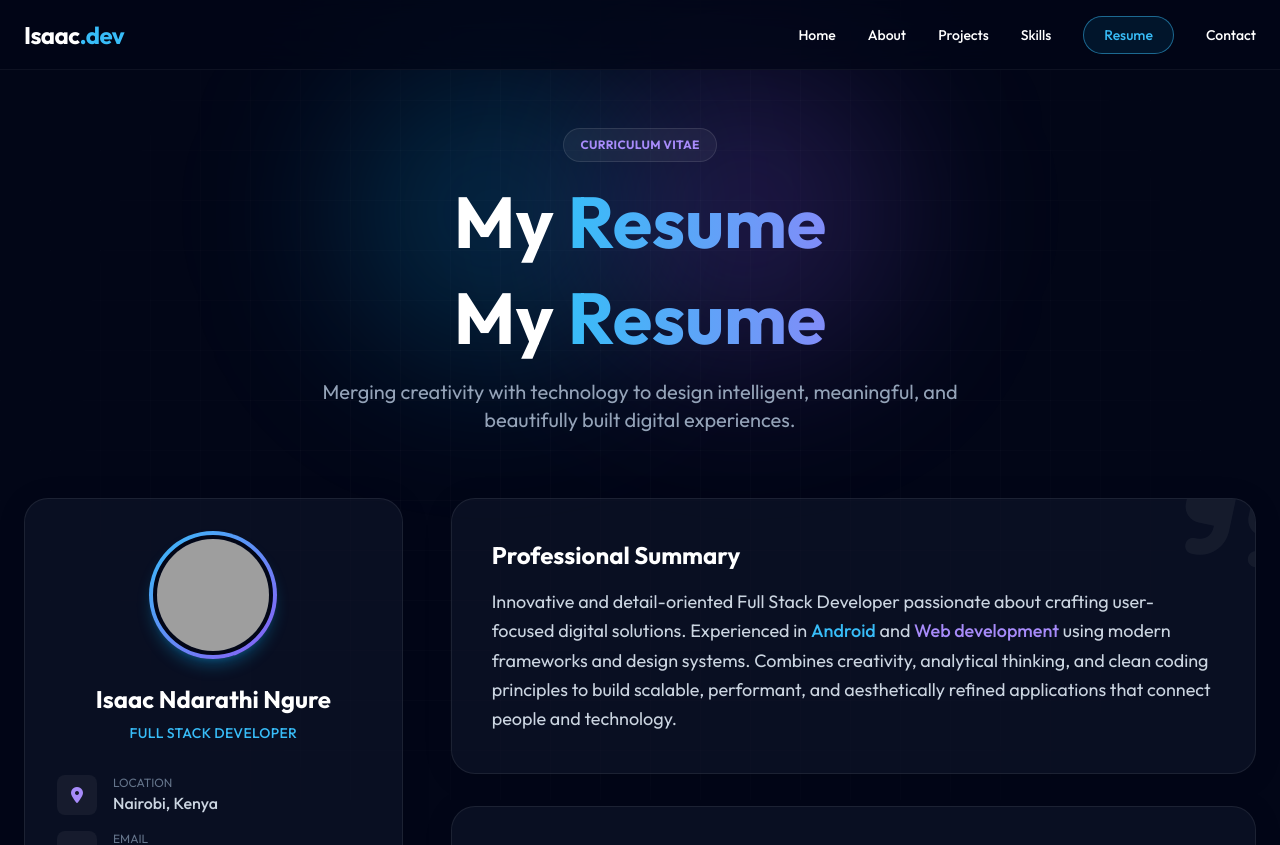
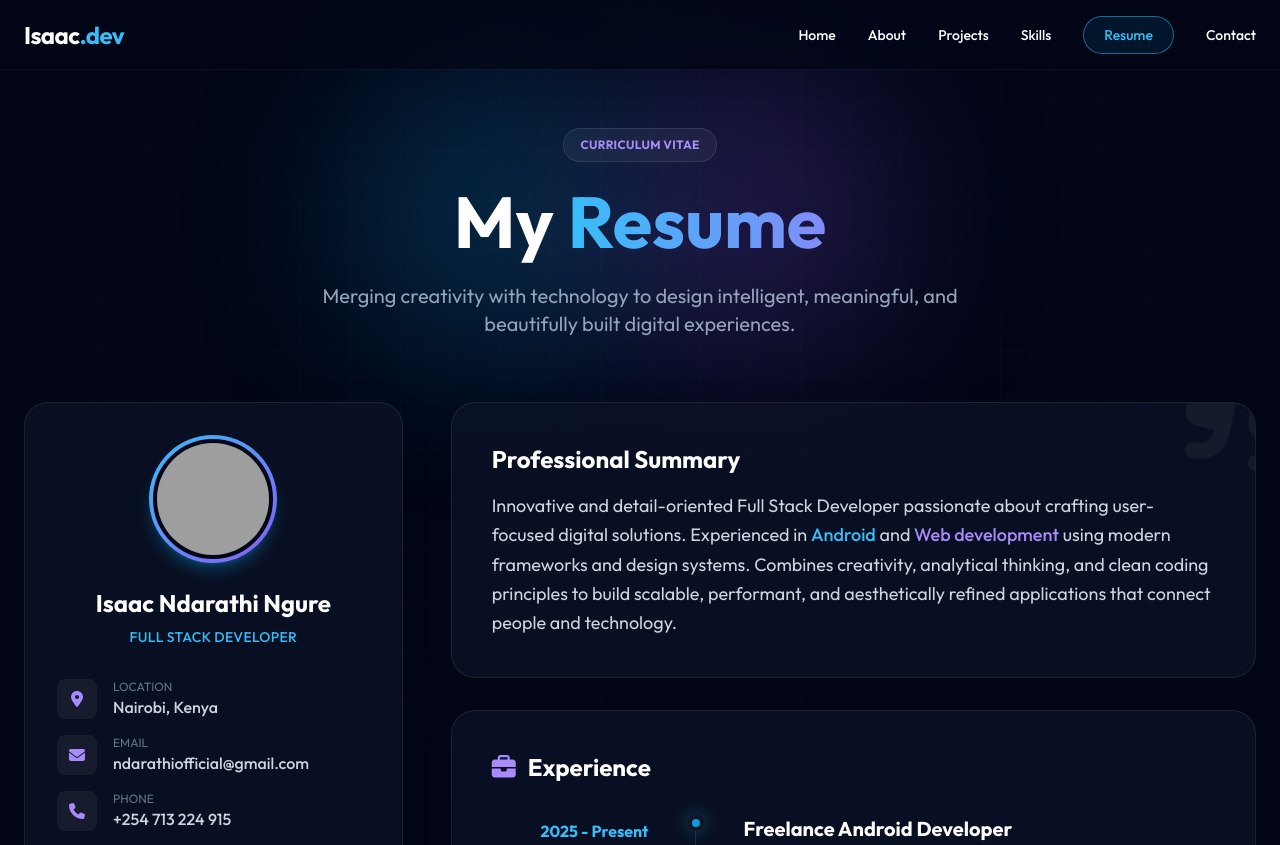
Before and after one commit to NdarathiOfficial/isaacngure, a Django app: page /resume/ in a window 1280 px wide. Shown: the top 845 px of the page. Run offline with Django 5.2, Linux system fonts and the light colour scheme; some libraries are stand-ins or nearby versions; grey boxes are pictures that could not be loaded.

Commit message:
resume changes

```diff
--- a/ndarathi/templates/resume.html
+++ b/ndarathi/templates/resume.html
@@ -102,9 +102,6 @@
             <div class="inline-flex items-center gap-2 px-4 py-2 rounded-full bg-white/5 border border-white/10 backdrop-blur-md mb-6">
                 <span class="text-xs font-semibold text-secondary-400 tracking-wide uppercase">Curriculum Vitae</span>
             </div>
-            <h1 class="text-5xl md:text-7xl font-bold text-white mb-6">
-                My <span class="text-gradient-move">Resume</span>
-            </h1>
             <h1 class="text-5xl md:text-7xl font-bold text-white mb-6">
                 My <span class="text-gradient-move">Resume</span>
             </h1>
--- a/ndarathi/templates/skills.html
+++ b/ndarathi/templates/skills.html
@@ -259,7 +259,7 @@
     <footer class="border-t border-white/5 bg-dark-950/50 py-12 relative z-10">
         <div class="max-w-7xl mx-auto px-6 text-center">
             <span class="text-xl font-bold text-white">Isaac<span class="text-primary-400">.dev</span></span>
-            <p class="text-slate-500 text-sm mt-2">© 2026 Isaac Ngure. Building the future, one pixel at a time.</p>
+            <p class="text-slate-500 text-sm mt-2">© 2026 Isaac Ngure. Crafted with ❤️.</p>
         </div>
     </footer>
 
```
